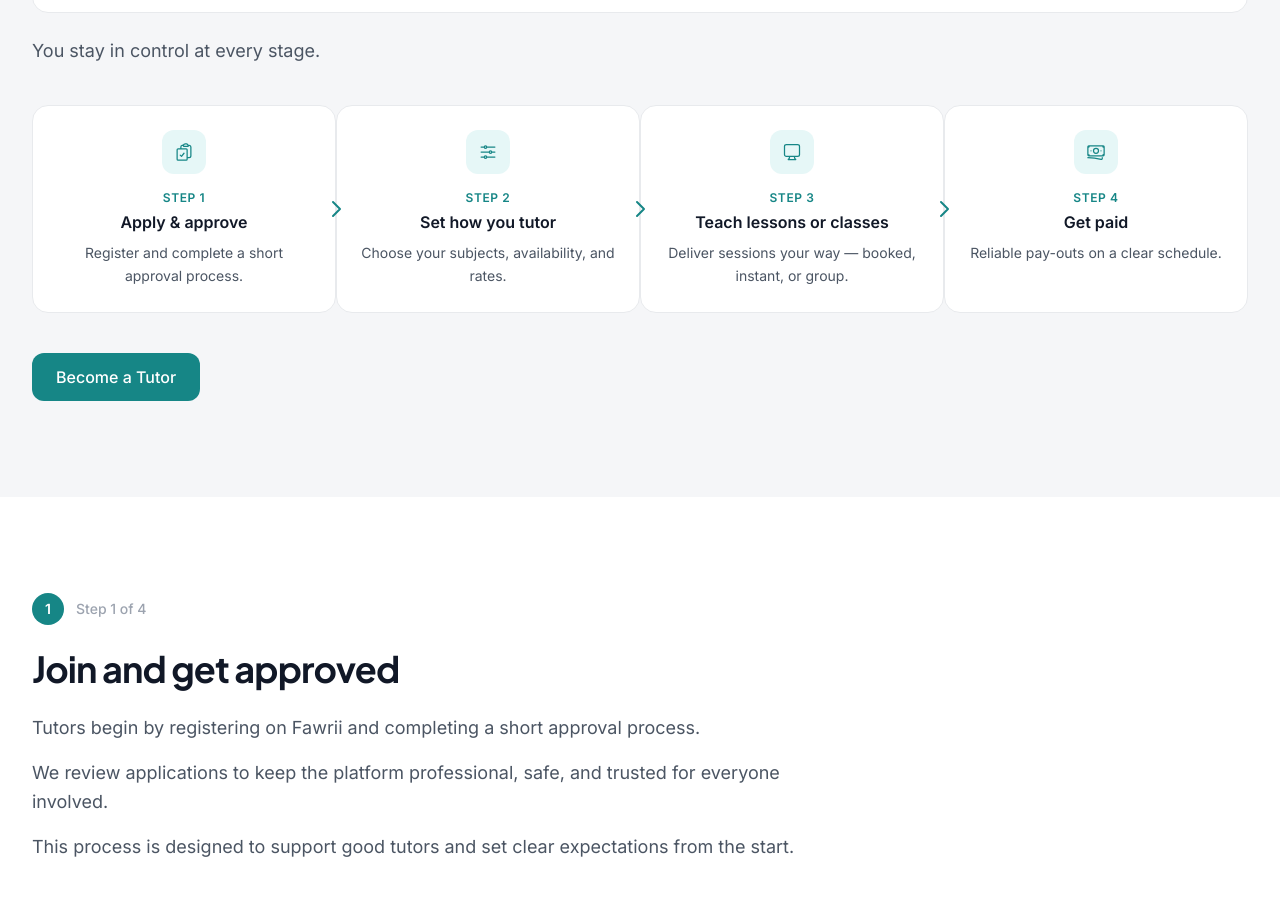
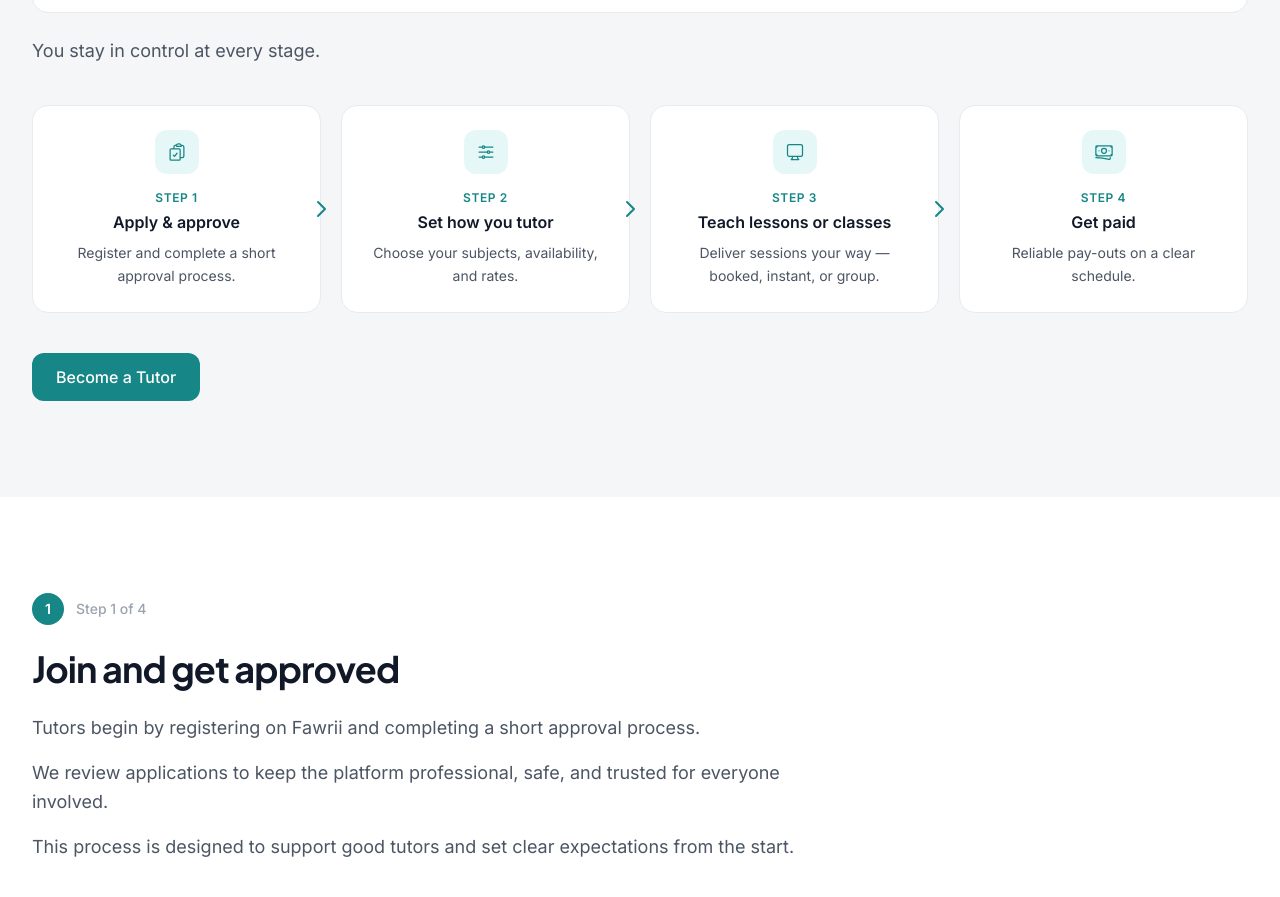
Before and after one commit to wajidashraf/Fawrii, a Next.js app: page /how-it-works in a window 1280 px wide. Shown: the part 887-1784 px from the top of the page. Built offline with nearby package versions, Linux system fonts and the light colour scheme; no server answers.

Commit message:
samll cards review and recreate

```diff
--- a/src/components/how-it-works/OverviewSection.tsx
+++ b/src/components/how-it-works/OverviewSection.tsx
@@ -28,7 +28,7 @@ export function OverviewSection() {
       </p>
 
       {/* 4-Step Journey Timeline */}
-      <div className="grid grid-cols-1 sm:grid-cols-2 lg:grid-cols-4 gap-5 lg:gap-0 mb-10">
+      <div className="grid grid-cols-1 sm:grid-cols-2 lg:grid-cols-4 gap-5 mb-10">
         {journeyDiagramSteps.map((item, index) => (
           <div key={item.step} className="relative flex lg:flex-col items-stretch">
             {/* Card */}
```
